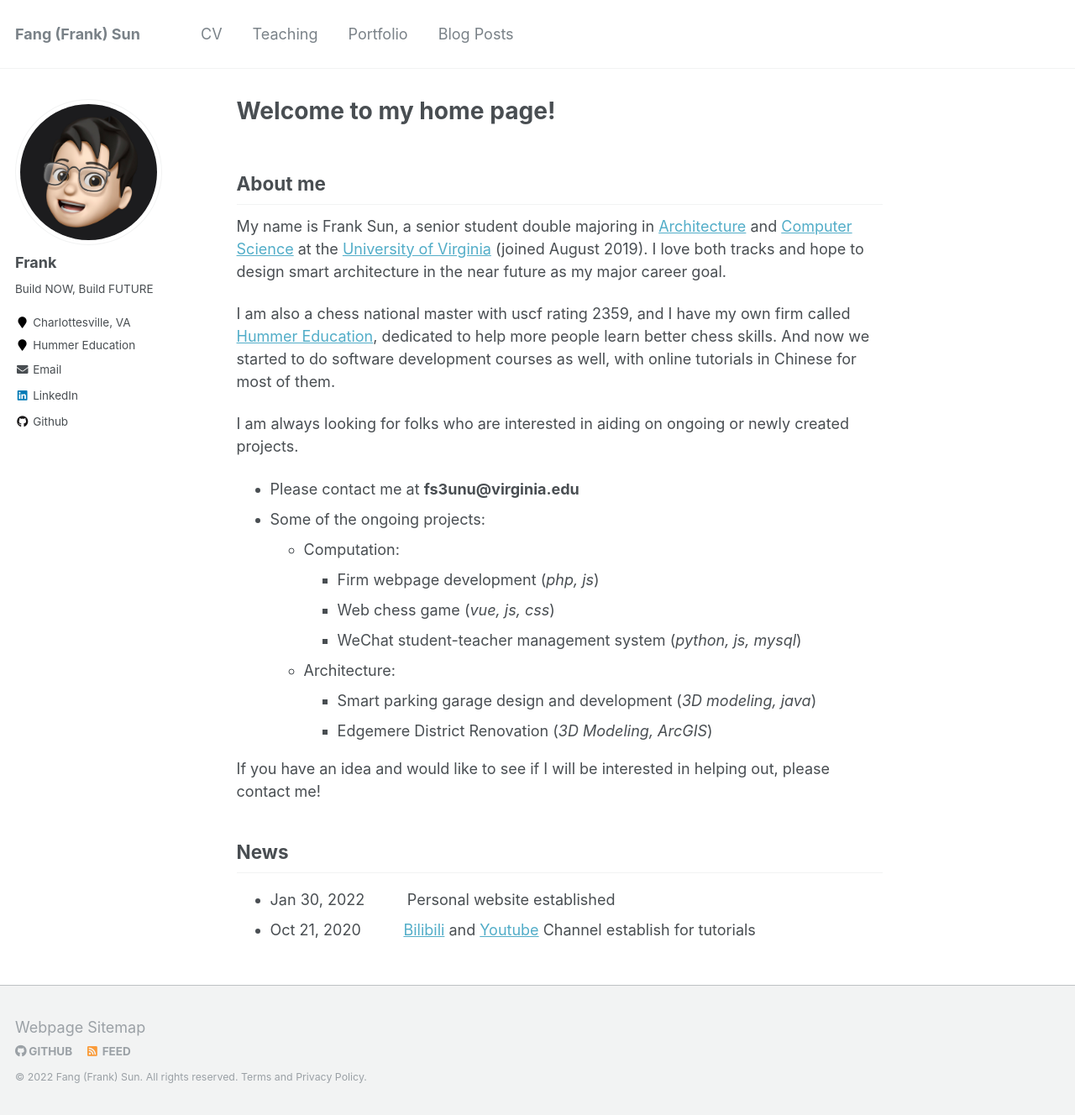
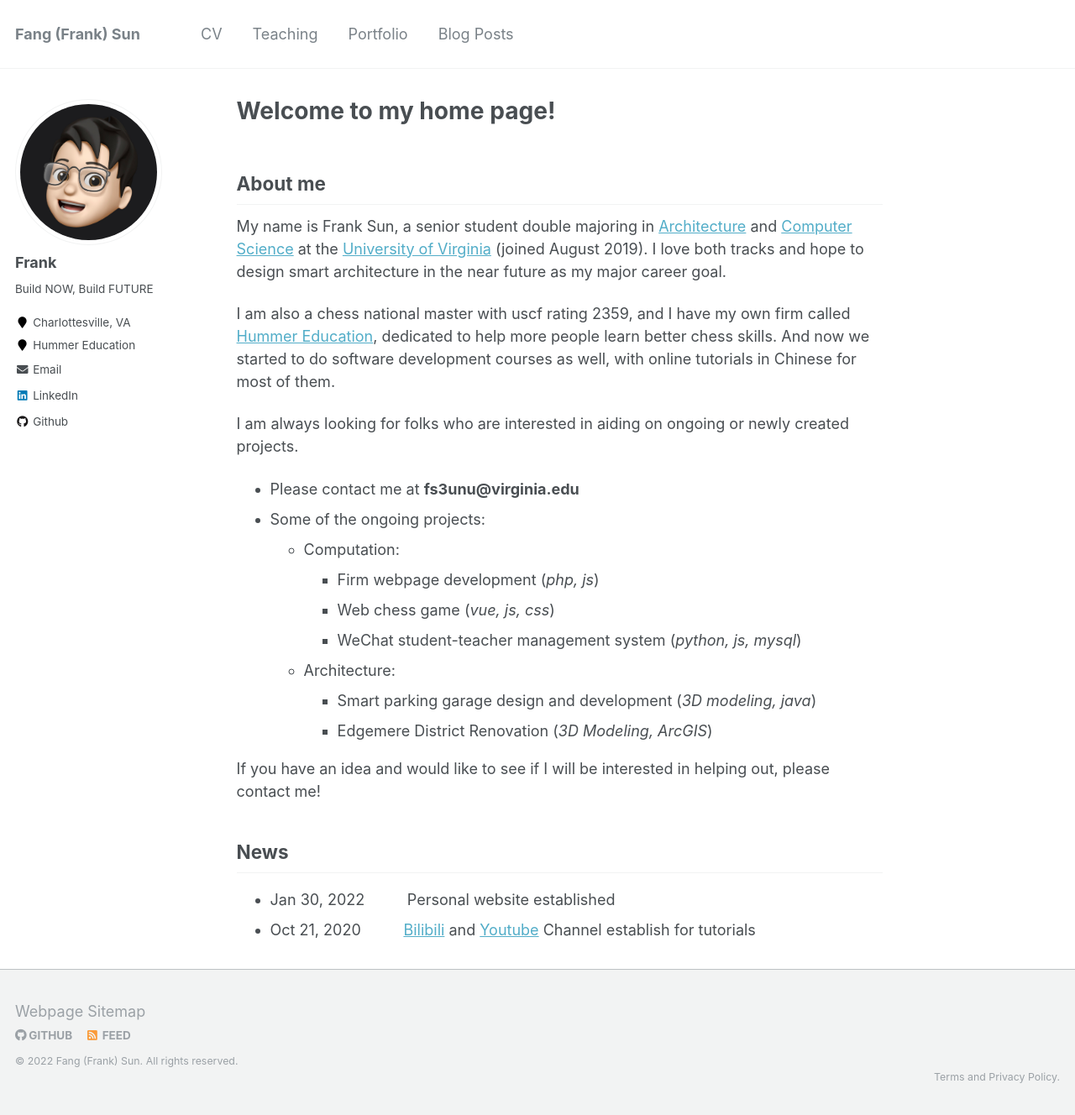
Before and after one commit to FangFrankSun/AcademicPage, a Jekyll site: the page built from _pages/about.md, in a window 1280 px wide and 1328 px high. Shown: the whole window at 84% size. Built offline with Jekyll 4.4.1, drawn with Linux system fonts in a browser that asks for light colours.

Commit message:
Update footer.html

```diff
--- a/_includes/footer.html
+++ b/_includes/footer.html
@@ -22,4 +22,4 @@
 </div>
 
 
-<div class="page__footer-copyright">&copy; {{ site.time | date: '%Y' }} {{ site.name | default: site.title }}. All rights reserved. <a href="https://academic.fangfranksun.com/terms/">Terms and Privacy Policy</a>.</div>
+<div class="page__footer-copyright">&copy; {{ site.time | date: '%Y' }} {{ site.name | default: site.title }}. All rights reserved. <a href="https://academic.fangfranksun.com/terms/"> <div style="text-align: right;">Terms and Privacy Policy</a>.</div>
```
